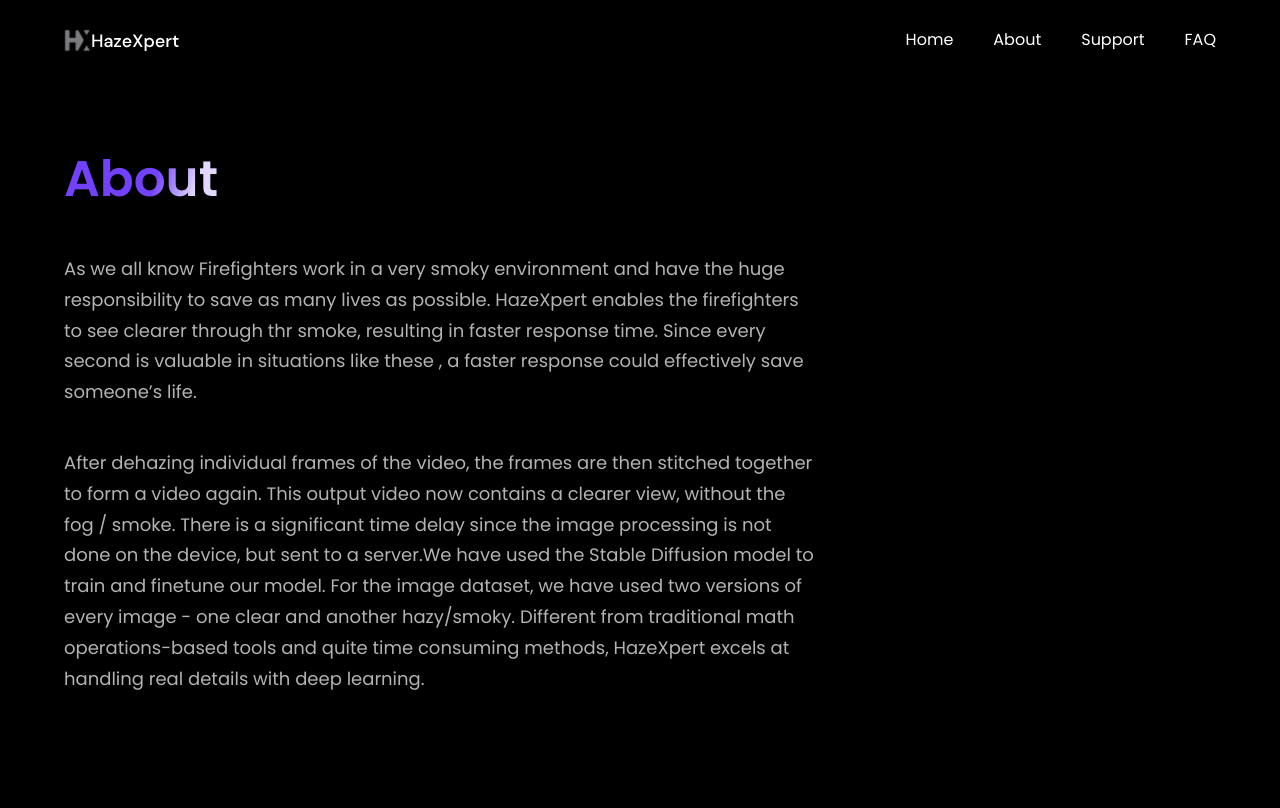
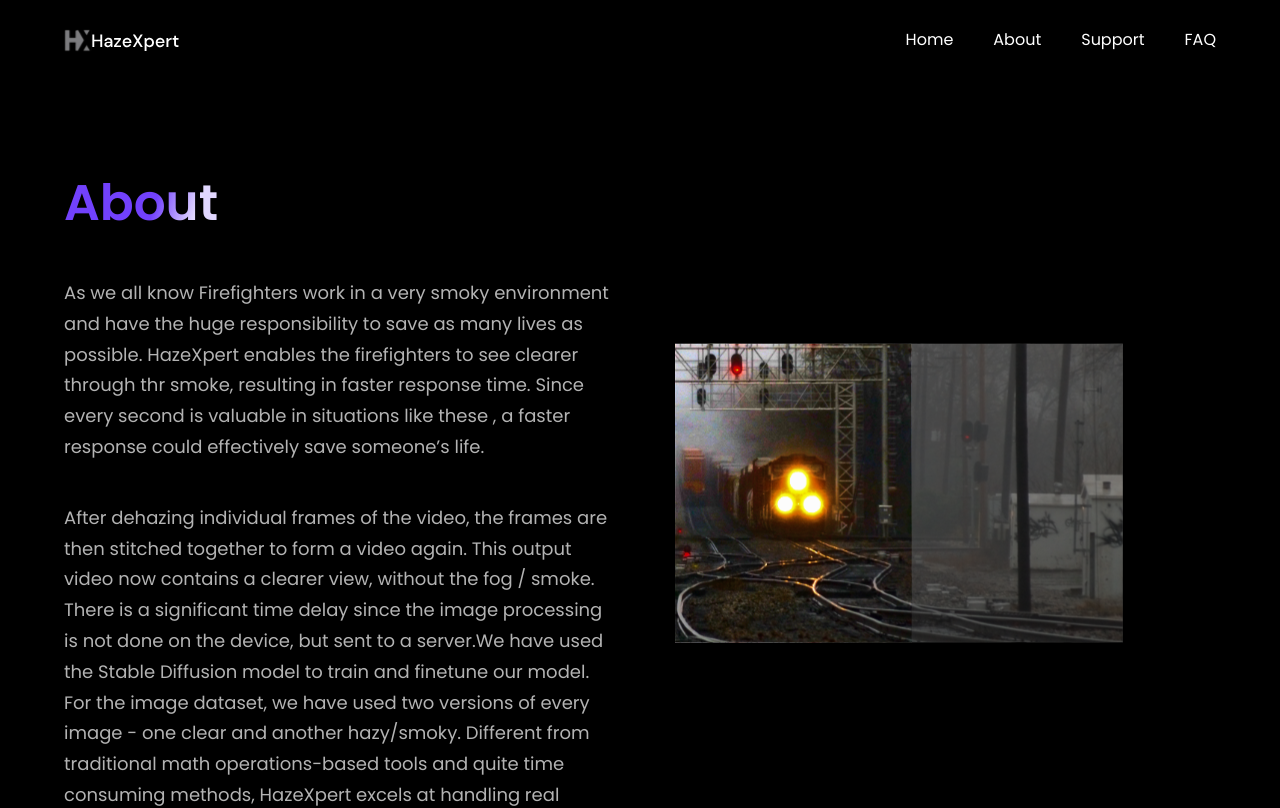
Before and after one commit to Sauhardya27/hazexpert_front_end, a React (Vite) app: page /about in a window 1280 px wide. Shown: the top 808 px of the page. Built offline with nearby package versions, Linux system fonts and the light colour scheme.

Commit message:
Add files via upload

```diff
--- a/src/components/Ab.jsx
+++ b/src/components/Ab.jsx
@@ -1,7 +1,11 @@
 import styles from "../style";
+import { demo } from '../assets';
 const Ab = () => (
 	<section id='about' className={`flex md:flex-row flex-col mb-32 ${styles.paddingY}`}>
 		<div className={`flex ${styles.flexStart} flex-col xl:px-0 sm:px-16 px-6`}>
+
+
+		<div className="flex flex-col"> // Add a div around the text content
 			<div className="flex flex-row justify-between items-center w-full">
 				<h1 className="flex-1 font-poppins font-semibold ss:text-[50px] ss:leading-[70px] leading-[50px] text-[42px] text-white">
 					<span className="text-gradient">About</span>{" "}
@@ -11,11 +15,13 @@
 			<p className={`${styles.paragraph} max-w-[750px] mt-10`}>As we all know Firefighters work in a very smoky environment and have the huge responsibility to save as many lives as possible.
 HazeXpert enables the firefighters to see clearer through thr smoke, resulting in faster response time. Since every second is valuable in situations like these , a faster response could effectively save someone’s life.
 			</p>
+
+</div>
 			<p className={`${styles.paragraph} max-w-[750px] mt-10`}>After dehazing individual frames of the video, the  frames are then stitched together to form a video again.  This output video now contains a clearer view, without  the fog / smoke. There is a significant time delay since  the image processing is not done on the device, but  sent to a server.We have used the Stable Diffusion  model to train and finetune our model. For the image  dataset, we have used two versions of every image -  one clear and another hazy/smoky.
 Different from traditional math operations-based tools and quite time consuming methods, HazeXpert excels at handling real details with deep learning.
 			</p>
 		</div>
-
+		<img src={demo} alt="demo-img" className="md:w-[35%] ml-auto"/> // Add margin right to image
 
 	</section>
   )
```
